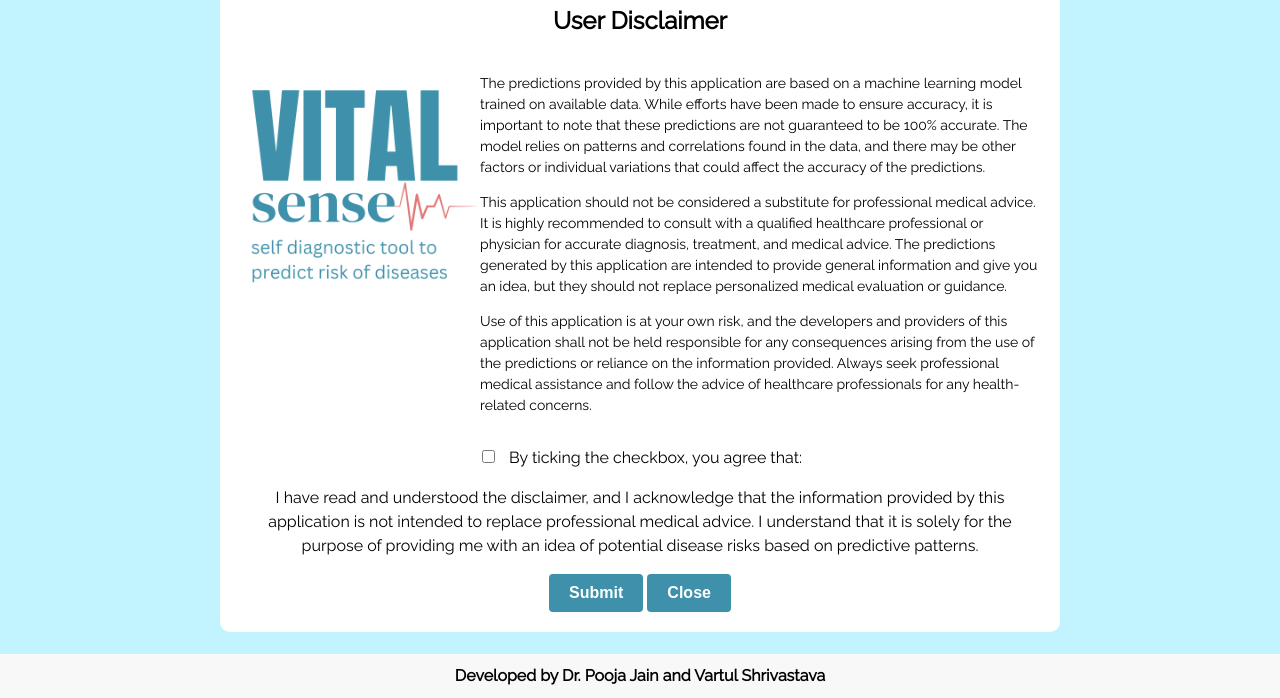
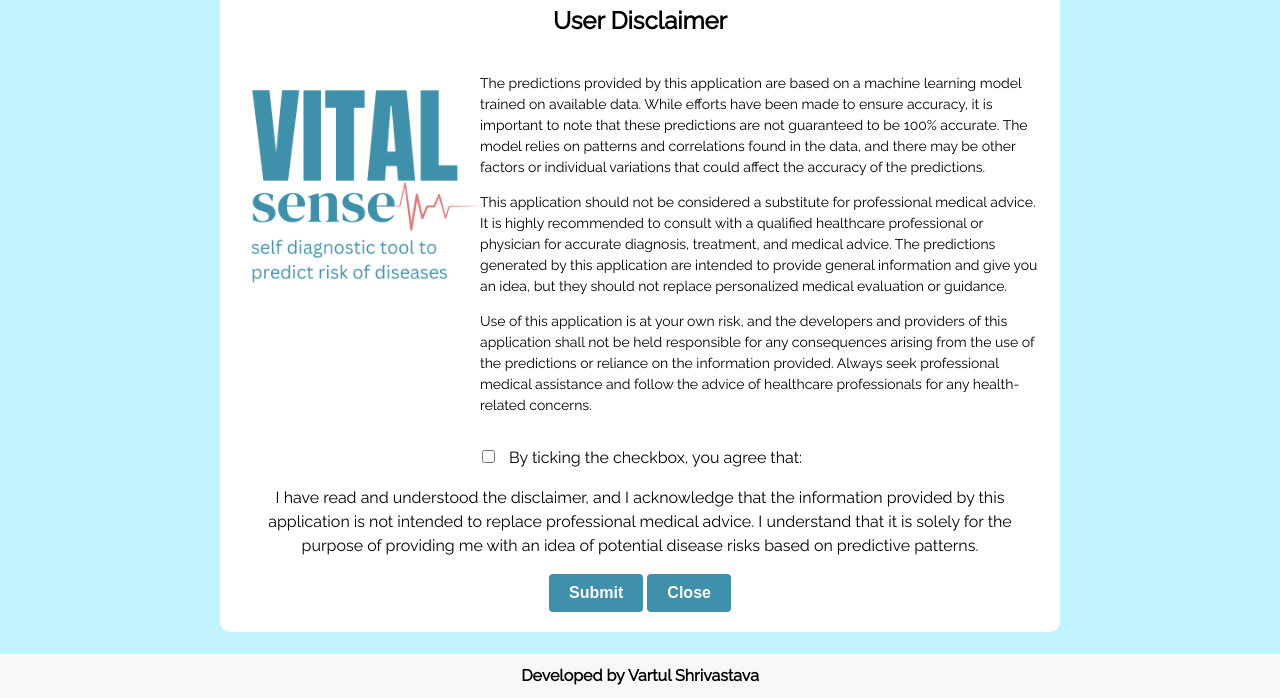
Before and after one commit to vartul-shrivastava/VitalSense_Ensemble_Algo, a Flask app: page / in a window 1280 px wide. Shown: the part 102-800 px from the top of the page. Run offline with Flask 3, Linux system fonts and the light colour scheme; parts of the project's set-up code (start-up, migrations or seed data) failed here and were passed over.

Commit message:
Some chnages

```diff
--- a/app.py
+++ b/app.py
@@ -1,4 +1,4 @@
-import pickle5 as pickle
+import pickle
 import numpy as np
 from flask import Flask, render_template, request, jsonify
 target_cols = ['Glycohemoglobin',
--- a/requirements.txt
+++ b/requirements.txt
@@ -1,7 +1,7 @@
 numpy
 pandas
 scikit-learn
-pickle5
+pickle
 gunicorn
 flask
 xgboost
--- a/templates/index.html
+++ b/templates/index.html
@@ -83,7 +83,7 @@
      </div>
      <footer class="footer">
         <div class="inline-container">
-          <p>Developed by Dr. Pooja Jain and Vartul Shrivastava</p>
+          <p>Developed by Vartul Shrivastava</p>
         </div>
       </footer>
     <!-- Rest of your website content goes here -->
--- a/templates/result.html
+++ b/templates/result.html
@@ -58,7 +58,7 @@
 </body>
 <footer class="footer">
   <div class="inline-container">
-    <p>Developed by Dr. Pooja Jain and Vartul Shrivastava</p>
+    <p>Developed by Vartul Shrivastava</p>
   </div>
 </footer>
 </html>
```
